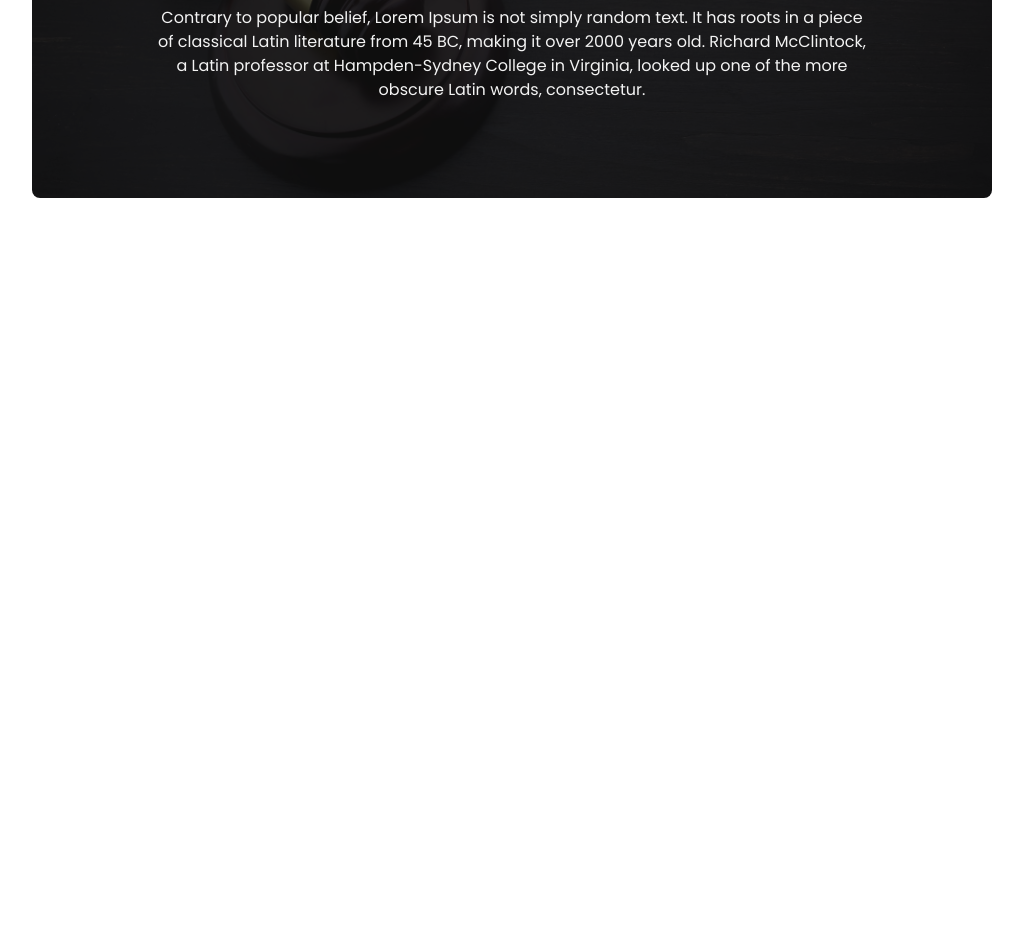
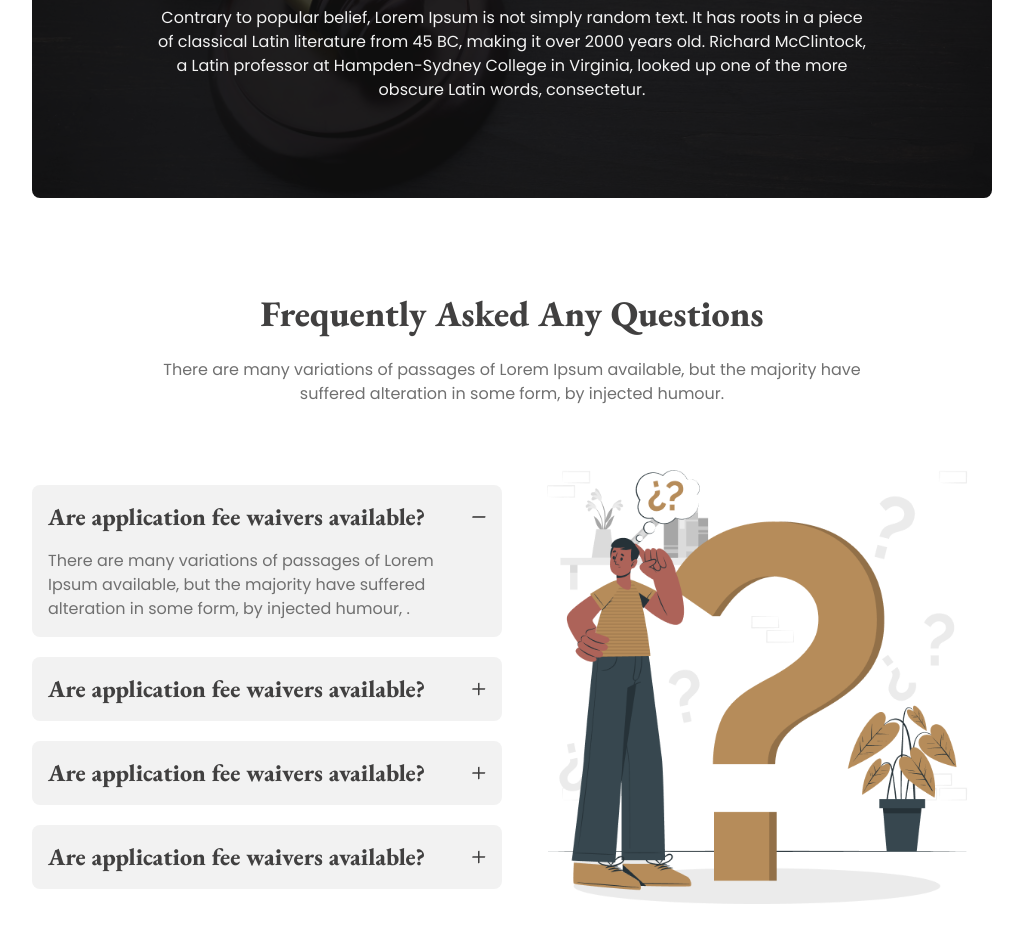
Before and after one commit to akibrahman/module-14-practice, a plain HTML site: page index.html in a window 1280 px wide. Shown: the part 2279-3221 px from the top of the page, without its empty margins (128-1151 px from the left). Before the commit the page ends 2573 px from the top, so only its background shows below. Drawn offline with nearby package versions, Linux system fonts and the light colour scheme.

Commit message:
FAQ Section Completed

```diff
--- a/index.html
+++ b/index.html
@@ -389,6 +389,68 @@
           </div>
         </div>
       </section>
+      <!-- FQ Section  -->
+      <section class="w-full md:w-3/4 mx-auto my-24">
+        <h1
+          class="font-title text-title text-center text-4xl font-extrabold mb-6"
+        >
+          Frequently Asked Any Questions
+        </h1>
+        <p
+          class="text-subtitle text-base leading-6 text-center w-11/12 md:w-3/4 mx-auto"
+        >
+          There are many variations of passages of Lorem Ipsum available, but
+          the majority have suffered alteration in some form, by injected
+          humour.
+          <section class=" flex flex-col lg:flex-row gap-5 mt-16">
+            <div class="flex-1 space-y-5 flex flex-col justify-center w-[95%] lg:w-full mx-auto">
+                <!-- Question 1 -->
+                <div class="collapse collapse-plus bg-base-200 rounded-lg">
+                    <input type="radio" name="my-accordion-3" checked="checked" />
+                    <div class="collapse-title  font-title text-title text-2xl font-extrabold">
+                        Are application fee waivers available?
+                    </div>
+                    <div class="text-base leading-6 text-subtitle collapse-content">
+                      <p>There are many variations of passages of Lorem Ipsum available, but the majority have suffered alteration in some form, by injected humour, . </p>
+                    </div>
+                  </div>
+                  <!-- Question 2 -->
+                  <div class="collapse collapse-plus bg-base-200 rounded-lg">
+                    <input type="radio" name="my-accordion-3" />
+                    <div class="collapse-title  font-title text-title text-2xl font-extrabold">
+                        Are application fee waivers available?
+                    </div>
+                    <div class="text-base leading-6 text-subtitle collapse-content">
+                      <p>There are many variations of passages of Lorem Ipsum available, but the majority have suffered alteration in some form, by injected humour, . </p>
+                    </div>
+                  </div>
+                  <!-- Question 3 -->
+                  <div class="collapse collapse-plus bg-base-200 rounded-lg">
+                    <input type="radio" name="my-accordion-3" />
+                    <div class="collapse-title  font-title text-title text-2xl font-extrabold">
+                        Are application fee waivers available?
+                    </div>
+                    <div class="text-base leading-6 text-subtitle collapse-content">
+                      <p>There are many variations of passages of Lorem Ipsum available, but the majority have suffered alteration in some form, by injected humour, . </p>
+                    </div>
+                  </div>
+                  <!-- Question 4 -->
+                  <div class="collapse collapse-plus bg-base-200 rounded-lg">
+                    <input type="radio" name="my-accordion-3" />
+                    <div class="collapse-title  font-title text-title text-2xl font-extrabold">
+                        Are application fee waivers available?
+                    </div>
+                    <div class="text-base leading-6 text-subtitle collapse-content">
+                      <p>There are many variations of passages of Lorem Ipsum available, but the majority have suffered alteration in some form, by injected humour, . </p>
+                    </div>
+                  </div>
+            </div>
+            <div class="flex-1 flex justify-center items-center">
+                <img class="w-11/12 " src="./images/faq.png" alt="">
+            </div>
+          </section>
+        </p>
+      </section>
     </main>
     <footer></footer>
   </body>
```
